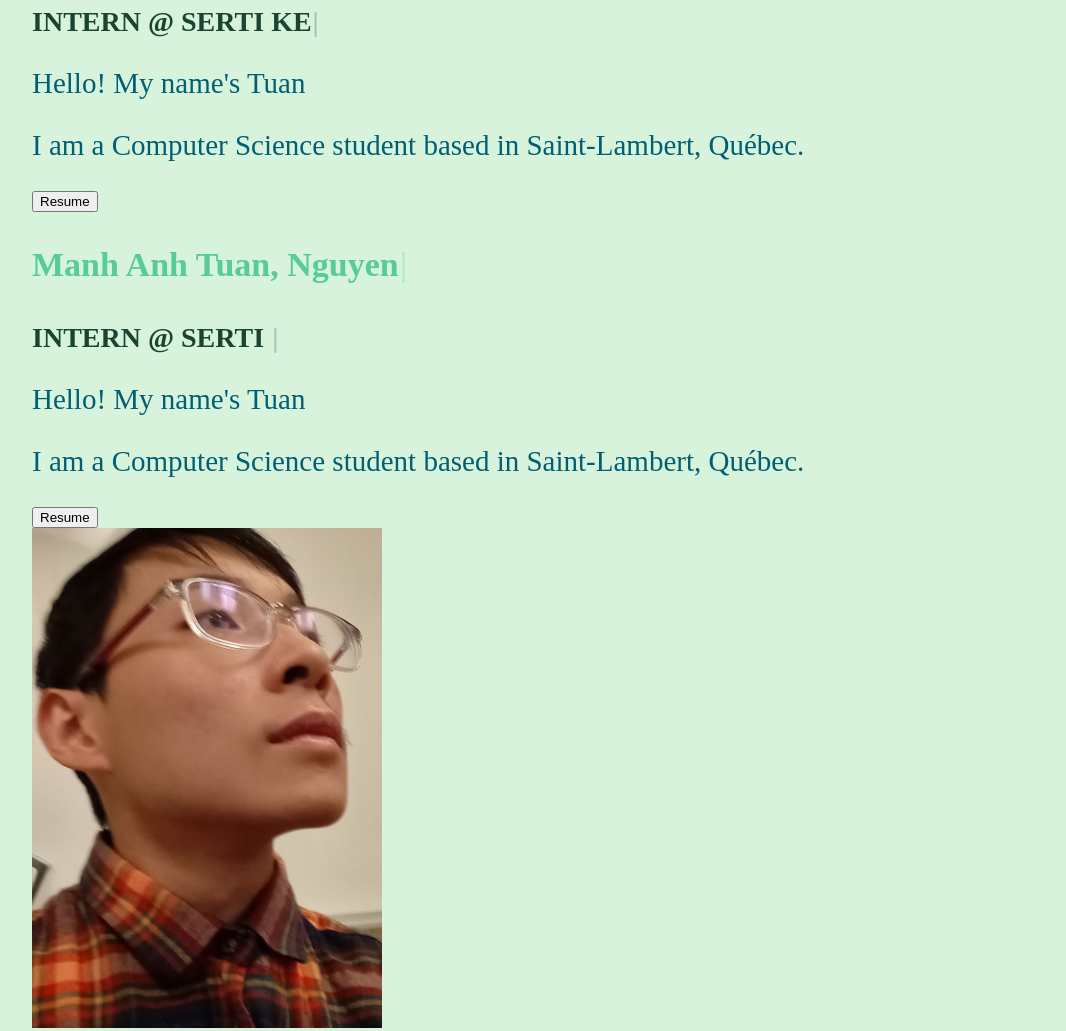
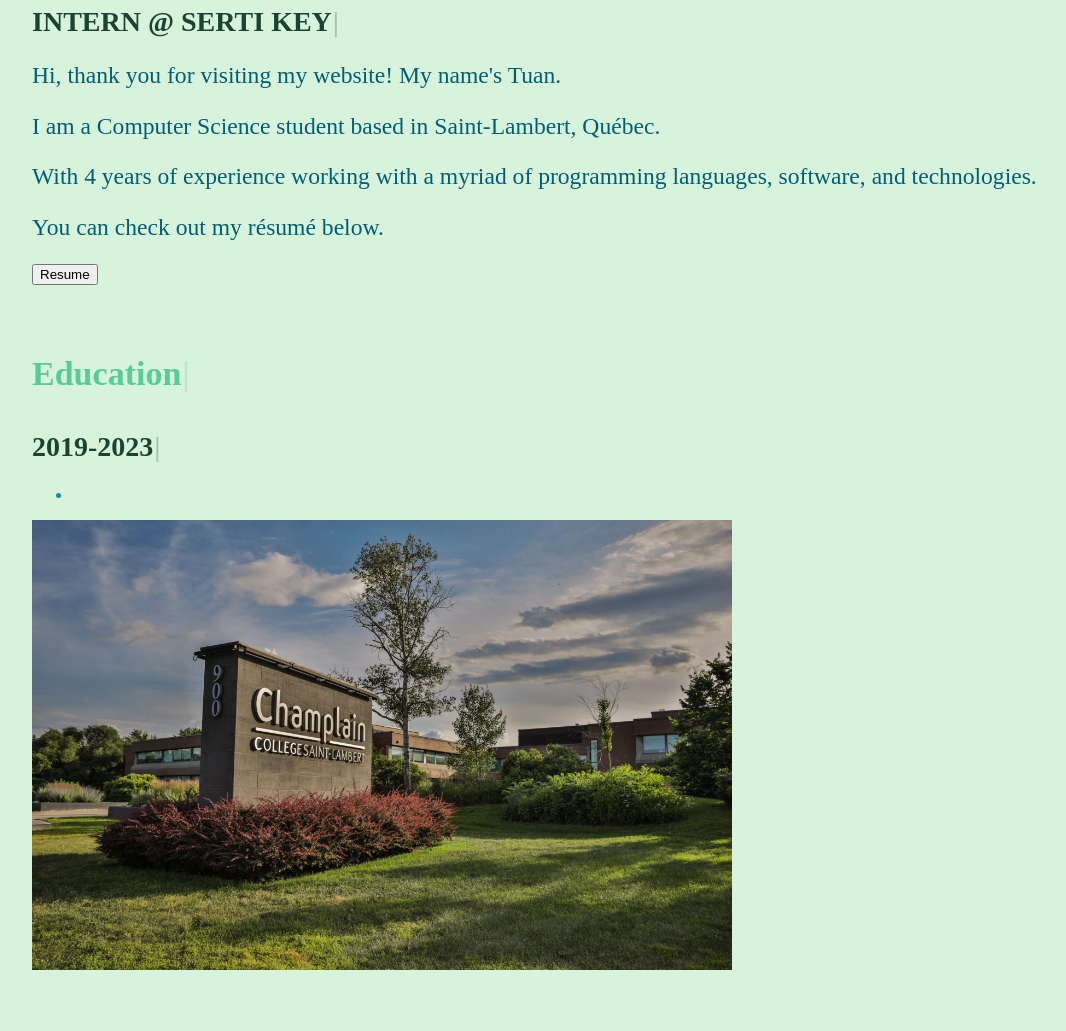
Before and after one commit to vercheres/my-portfolio, a Gatsby site: page / in a window 1280 px wide. Shown: the part 860-1891 px from the top of the page, without its empty margins (76-1142 px from the left). After the commit the page ends 1838 px from the top, so only its background shows below. Built offline with nearby package versions, Linux system fonts and the light colour scheme; Gatsby itself is replaced by a stand-in of ours.

Commit message:
Still fixing index.js

```diff
--- a/src/pages/index.js
+++ b/src/pages/index.js
@@ -5,10 +5,10 @@
 import Layout from "../components/layout"
 import SEO from "../components/seo"
 import { StaticImage } from "gatsby-plugin-image"
-import TextScramble, { ScrambleTexts } from '@twistezo/react-text-scramble'
 import { FaGithub } from "@react-icons/all-files/fa/FaGithub";
 import { FaLinkedin } from "@react-icons/all-files/fa/FaLinkedin";
 import Typewriter from 'typewriter-effect';
+import PDF from './Tuan_Resume_Stage.pdf';
 
 const texts = [
   'INTERN @ SERTI KEYLOOP',
@@ -18,14 +18,14 @@
   const [pause, setPause] = useState(false)
 
   const onDownloadClick = () => {
-    fetch('My_Resume_Stage.pdf').then(response => {
+    fetch(PDF).then(response => {
       response.blob().then(blob => {
         // Creating new object of PDF file
         const fileURL = window.URL.createObjectURL(blob);
         // Setting various property values
         let alink = document.createElement('a');
         alink.href = fileURL;
-        alink.download = 'My_Resume_Stage.pdf';
+        alink.download = PDF;
         alink.click();
     })
     })
@@ -61,31 +61,33 @@
             </div>
           </nav>
           <h1 class="font-black">PORTFOLIO</h1>
-          <div class="flex flex-row gap-4">
+          <div class="flex flex-row mb-13 gap-4">
             <div>
               <StaticImage src="../images/photo.jpg" class="rounded-lg drop-shadow-3xl" layout="constrained" alt="portrait" width={350} height={500} quality={90} />
             </div>
             <div class="flex-col">
               <h3 class="font-black"><Typewriter options={{strings: "Manh Anh Tuan, Nguyen", autoStart: true, loop: false}}/></h3>
               <h4 class="font-black"><Typewriter options={{strings: texts, autoStart: true, loop: true}}/></h4>
-              <p>Hello! My name's Tuan</p>
+              <p>Hi, thank you for visiting my website! My name's Tuan.</p>
               <p>I am a Computer Science student based in Saint-Lambert, Québec.</p>
-              <p></p>
+              <p>With 4 years of experience working with a myriad of programming languages, software, and technologies.</p>
+              <p>You can check out my résumé below.</p>
               <button class="shadow bg-[#0081a7] hover:bg-[#029ecc] focus:shadow-outline disabled:bg-gray-500 focus:outline-none text-white font-bold py-2 px-4 rounded" onClick={onDownloadClick}>Resume</button>
             </div>
           </div>
-          <div class="flex flex-row gap-4">
-
+          <br/>
+          <br/>
+          <div class="flex flex-row mt-10 gap-4">
             <div class="flex-col">
-              <h3 class="font-black"><Typewriter options={{strings: "Manh Anh Tuan, Nguyen", autoStart: true, loop: false}}/></h3>
-              <h4 class="font-black"><Typewriter options={{strings: texts, autoStart: true, loop: true}}/></h4>
-              <p>Hello! My name's Tuan</p>
-              <p>I am a Computer Science student based in Saint-Lambert, Québec.</p>
+              <h3 class="font-black"><Typewriter options={{strings: "Education", autoStart: true, loop: false}}/></h3>
+              <h4 class="font-black"><Typewriter options={{strings: "2019-2023", autoStart: true, loop: false}}/></h4>
               <p></p>
-              <button class="shadow bg-[#0081a7] hover:bg-[#029ecc] focus:shadow-outline disabled:bg-gray-500 focus:outline-none text-white font-bold py-2 px-4 rounded" onClick={onDownloadClick}>Resume</button>
+              <ul>
+                <li></li>
+              </ul>
             </div>
             <div>
-              <StaticImage src="../images/photo.jpg" class="rounded-lg drop-shadow-3xl" layout="constrained" alt="portrait" width={350} height={500} quality={90} />
+              <StaticImage src="../images/college.jpeg" class="rounded-lg drop-shadow-3xl" layout="constrained" alt="portrait" width={700} height={450} quality={90} />
             </div>
           </div>
     </Layout>
--- a/src/pages/skills.js
+++ b/src/pages/skills.js
@@ -68,7 +68,7 @@
                 <CircularProgressbarWithChildren value={item.completed} text={`${item.completed}%`} styles={buildStyles({
                   textSize: '15px',
                   pathColor: "#06d6a0",
-                  textColor: "#06d6a0"
+                  textColor: "#1b4332"
                 })}/>
               </div>
               <div>
@@ -87,7 +87,7 @@
                 <CircularProgressbarWithChildren value={item.completed} text={`${item.completed}%`} styles={buildStyles({
                   textSize: '15px',
                   pathColor: "#06d6a0",
-                  textColor: "#06d6a0"
+                  textColor: "#1b4332"
                 })}/>
               </div>
               <div>
--- a/src/style/site.scss
+++ b/src/style/site.scss
@@ -24,7 +24,7 @@
             }
             p{
                 color: #005f73;
-                font-size: 29px;
+                font-size: 23.6px;
             }
             li {
                 color: #0a9396;
```
Also changed, not shown: src/images/college.jpeg (added), 1 other file.
